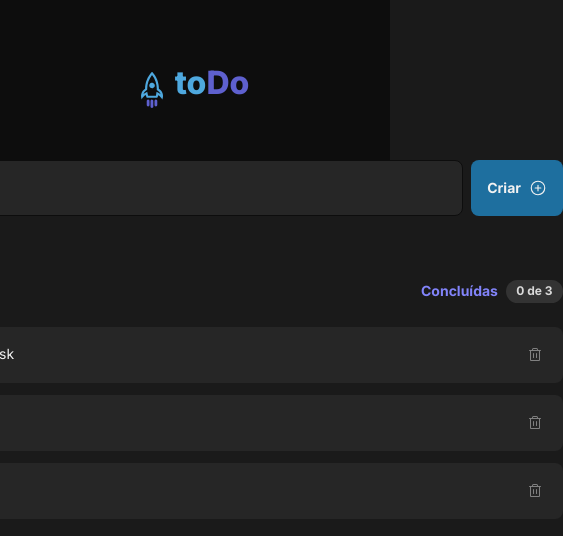
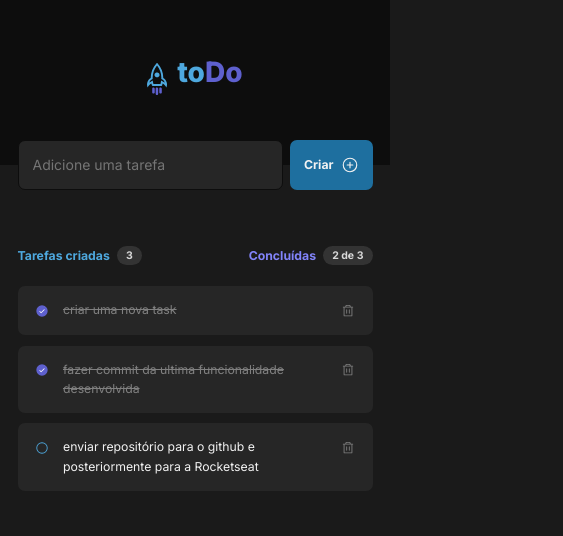
Before and after one commit to jaocruz/toDo, a React (Vite) app: page / in a window 390 px wide. Shown: the top 536 px of the page, 563 px wide, since content can reach past the window. Built offline with nearby package versions, Linux system fonts and the light colour scheme.

Commit message:
aplicando responsividade

```diff
--- a/src/App.tsx
+++ b/src/App.tsx
@@ -15,27 +15,44 @@ import { useState } from "react"
 const tasksToDo = [
   {
     id: 1,
-    isDone: false,
-    name: "pegar dados da task"
+    isDone: true,
+    name: "criar uma nova task"
   },
 
   {
     id: 2,
-    isDone: false,
-    name: "terminar desafio"
+    isDone: true,
+    name: "fazer commit da ultima funcionalidade desenvolvida"
   },
 
   {
     id: 3,
     isDone: false,
-    name: "enviar repositório"
+    name: "enviar repositório para o github e posteriormente para a Rocketseat"
   }
 ]
 
 export function App(){
   const [tasks, setTasks] = useState(tasksToDo)
 
+  const [newTask, setNewTask] = useState("")
+
   const completedTasks = tasks.filter(task => task.isDone).length
+
+  function addNewTask(){
+    const newTaskInfo = {
+      id: tasks.length + 1,
+      isDone: false,
+      name: newTask
+    }
+
+    setTasks([...tasks, newTaskInfo])
+    setNewTask("")
+  }
+
+  function handleNewTaskChange(event: React.ChangeEvent<HTMLInputElement>){
+    setNewTask(event.target.value)
+  }
 
   function removeTask(taskToDelete: string){
     const tasksWithoutDeleteOne = tasks.filter(task => task.name !== taskToDelete)
@@ -64,8 +81,8 @@ export function App(){
 
       <div className={styles.page}>
         <div className={styles.newTask}>
-          <Input/>
-          <Button/>
+          <Input onChange={handleNewTaskChange} value={newTask}/>
+          <Button onClick={addNewTask}/>
         </div>
 
         <div className={styles.tasks}>
--- a/src/app.module.css
+++ b/src/app.module.css
@@ -25,6 +25,8 @@
 .page{
    display: grid;
    grid-template-columns: 46rem;
+
+   margin-bottom: 3rem;
    justify-content: center;
 }
 
@@ -105,3 +107,14 @@
 
    gap: 0.75rem;
 }
+
+@media (max-width: 768px){
+   html{
+      font-size: 87.5%;
+   }
+
+   .page{
+      padding: 0 1.25rem;
+      grid-template-columns: 1fr;
+   }
+}
--- a/src/components/button.tsx
+++ b/src/components/button.tsx
@@ -2,9 +2,9 @@ import styles from "./button.module.css"
 
 import { PlusCircle } from "@phosphor-icons/react"
 
-export function Button(){
+export function Button({...props}){
    return(
-      <button className={styles.createBttn}>
+      <button {...props} className={styles.createBttn}>
          Criar <PlusCircle size={18}/>
       </button>
    )
--- a/src/components/input.tsx
+++ b/src/components/input.tsx
@@ -1,9 +1,9 @@
 import styles from "./input.module.css"
 
-export function Input(){
+export function Input({...props}){
    return(
       <div className={styles.inputBackground}>
-         <input placeholder="Adicione uma tarefa" type="text" />
+         <input {...props} placeholder="Adicione uma tarefa" type="text" />
       </div>
    )
 }
```
